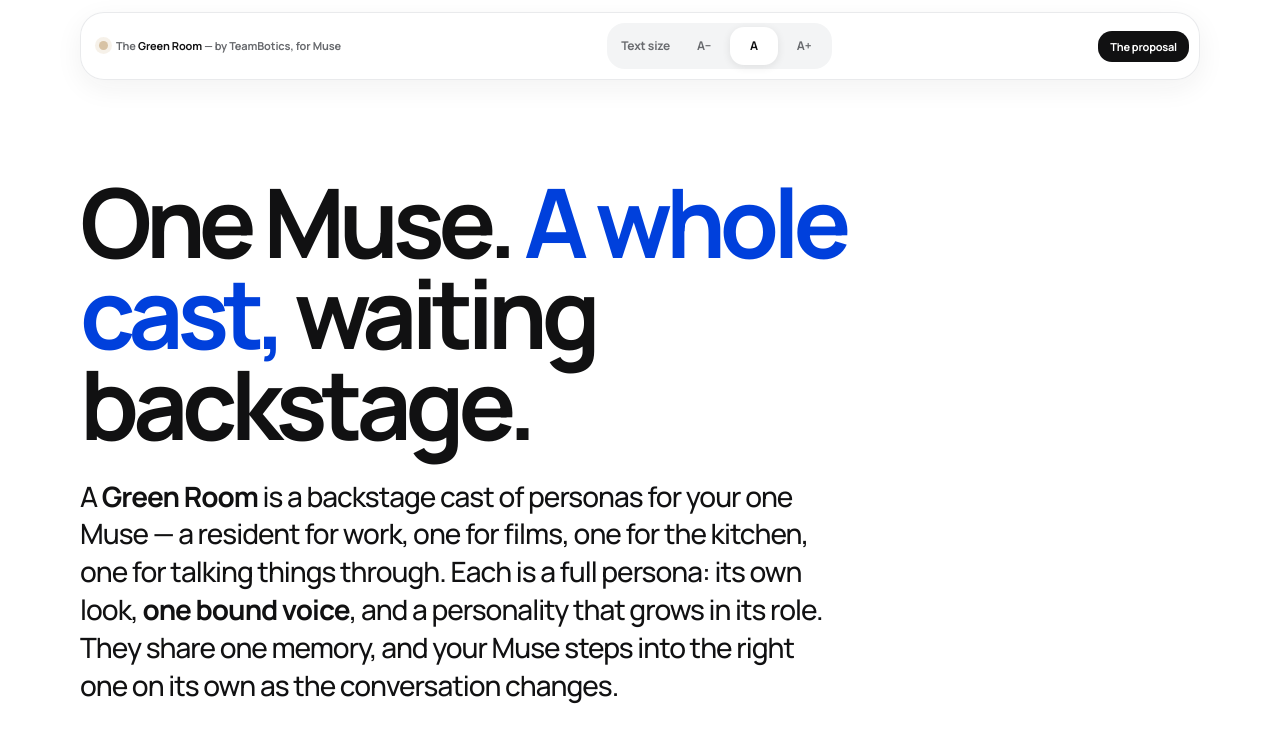
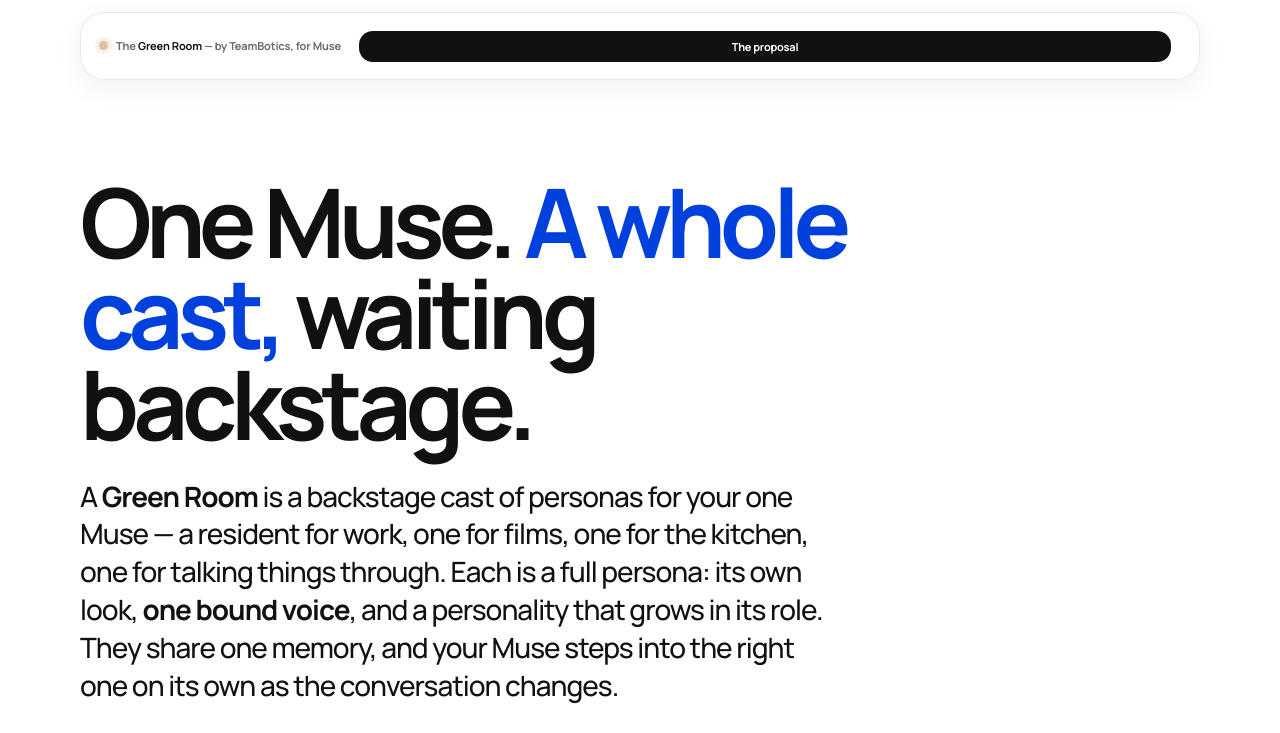
Before and after one commit to nickhilster/muse-proposal, a plain HTML site: page green-room/index.html in a window 1280 px wide. Shown: the top 733 px of the page. Drawn offline with Linux system fonts and the light colour scheme.

Commit message:
Green Room: remove the text-size control (topbar, JS, CSS) and fix step 2 wording — the Copy button is blue now, not green

```diff
--- a/green-room/index.html
+++ b/green-room/index.html
@@ -29,7 +29,6 @@
         --ai-bubble: #F0F0F0;
         --user-bubble: #DCEBFF;
         --avatar-beige: #D8C3A5;
-        --fs: 1;
         @media (prefers-color-scheme: dark) {
           --paper: #FFFFFF;
           --paper-2: #FFFFFF;
@@ -48,7 +47,7 @@
       }
       * { box-sizing: border-box; }
       html {
-        font-size: calc(16px * var(--fs));
+        font-size: 16px;
         scroll-behavior: smooth;
         @media (prefers-reduced-motion: reduce) { scroll-behavior: auto; }
       }
@@ -119,32 +118,6 @@
         vertical-align: 0;
       }
       .topbar .brand span { color: var(--ink); }
-      .textsize {
-        justify-self: center;
-        display: flex; align-items: center; gap: 2px;
-        padding: 4px;
-        background: var(--soft);
-        border-radius: 18px;
-        @media (max-width: 820px) { justify-self: start; }
-      }
-      .textsize .lbl {
-        font-size: 12px; font-weight: 700; color: var(--muted);
-        padding: 0 8px 0 10px; white-space: nowrap;
-        @media (max-width: 540px) { display: none; }
-      }
-      .textsize button {
-        border: 0; background: transparent; color: var(--muted);
-        padding: 8px 14px; cursor: pointer;
-        font-size: 12px; font-weight: 700; letter-spacing: -.01em;
-        border-radius: 14px; min-height: 38px; min-width: 48px;
-        transition: background .18s ease, color .18s ease, box-shadow .18s ease;
-        @media (prefers-reduced-motion: reduce) { transition: none; }
-      }
-      .textsize button:hover { color: var(--ink); }
-      .textsize button[aria-pressed="true"] {
-        background: var(--paper-2); color: var(--ink);
-        box-shadow: 0 2px 8px rgba(24, 26, 23, .09);
-      }
       .topbar .home-link {
         font: 700 11px/1 var(--sans);
         color: var(--paper);
@@ -368,7 +341,7 @@
       /* ---------- print ---------- */
       @media print {
         :root { --paper: #fff; --paper-2: #fff; --soft: #f3f4f5; --ink: #111; --muted: #333; --line: #999; }
-        .topbar, .textsize, .copy-btn, .url-input, .deal-line svg { display: none !important; }
+        .topbar, .copy-btn, .url-input, .deal-line svg { display: none !important; }
         body { font-size: 12pt; }
         .wrap { width: 100%; padding: 0; }
         .prompt-card, .resident, .rule-card, .agent-brief, ol.steps li { break-inside: avoid; box-shadow: none; border: 1px solid var(--line); }
@@ -377,16 +350,10 @@
     </style>
   </head>
   <body>
-    <!-- the-green-room · gr-v2-2026-11-21 — landing-page visual system -->
+    <!-- the-green-room · gr-v3-2026-11-21 — landing-page visual system, text-size control removed -->
     <div class="wrap">
       <div class="topbar">
         <div class="brand">The <span>Green Room</span> — by TeamBotics, for Muse</div>
-        <div class="textsize" role="group" aria-labelledby="ts-lbl">
-          <span class="lbl" id="ts-lbl">Text size</span>
-          <button type="button" data-ts="0.9" aria-pressed="false">A−</button>
-          <button type="button" data-ts="1" aria-pressed="true">A</button>
-          <button type="button" data-ts="1.2" aria-pressed="false">A+</button>
-        </div>
         <a class="home-link" href="/">The proposal</a>
       </div>
 
@@ -417,7 +384,7 @@
             <div class="num" aria-hidden="true">2</div>
             <div>
               <h3>Copy the welcome prompt below</h3>
-              <p>Tap the big green <strong>Copy</strong> button. You don't need to select any text yourself — the button does it. If you know this page's web address, there's a box to drop it into first; if you don't, the prompt works anyway.</p>
+              <p>Tap the big blue <strong>Copy</strong> button. You don't need to select any text yourself — the button does it. If you know this page's web address, there's a box to drop it into first; if you don't, the prompt works anyway.</p>
             </div>
           </li>
           <li>
@@ -639,16 +606,6 @@ The page describes the Green Room: one Muse with a cast of residents — each a
       (function () {
         "use strict";
 
-        /* ---------- text size ---------- */
-        var root = document.documentElement;
-        var tsBtns = document.querySelectorAll("[data-ts]");
-        tsBtns.forEach(function (btn) {
-          btn.addEventListener("click", function () {
-            root.style.setProperty("--fs", btn.getAttribute("data-ts"));
-            tsBtns.forEach(function (b) { b.setAttribute("aria-pressed", b === btn ? "true" : "false"); });
-          });
-        });
-
         /* ---------- optional page address slots into the welcome prompt ---------- */
         var urlInput = document.getElementById("page-url");
         var urlSpan = document.getElementById("master-url");
```
